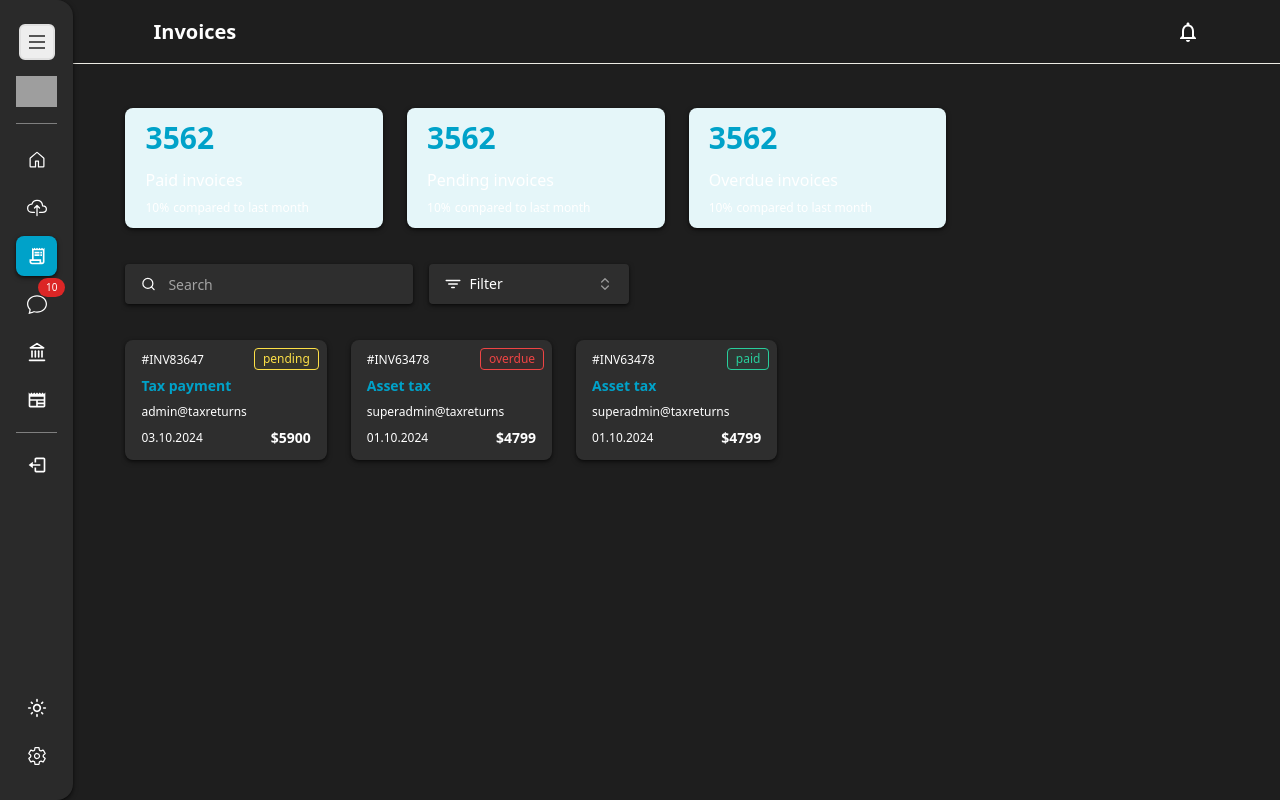
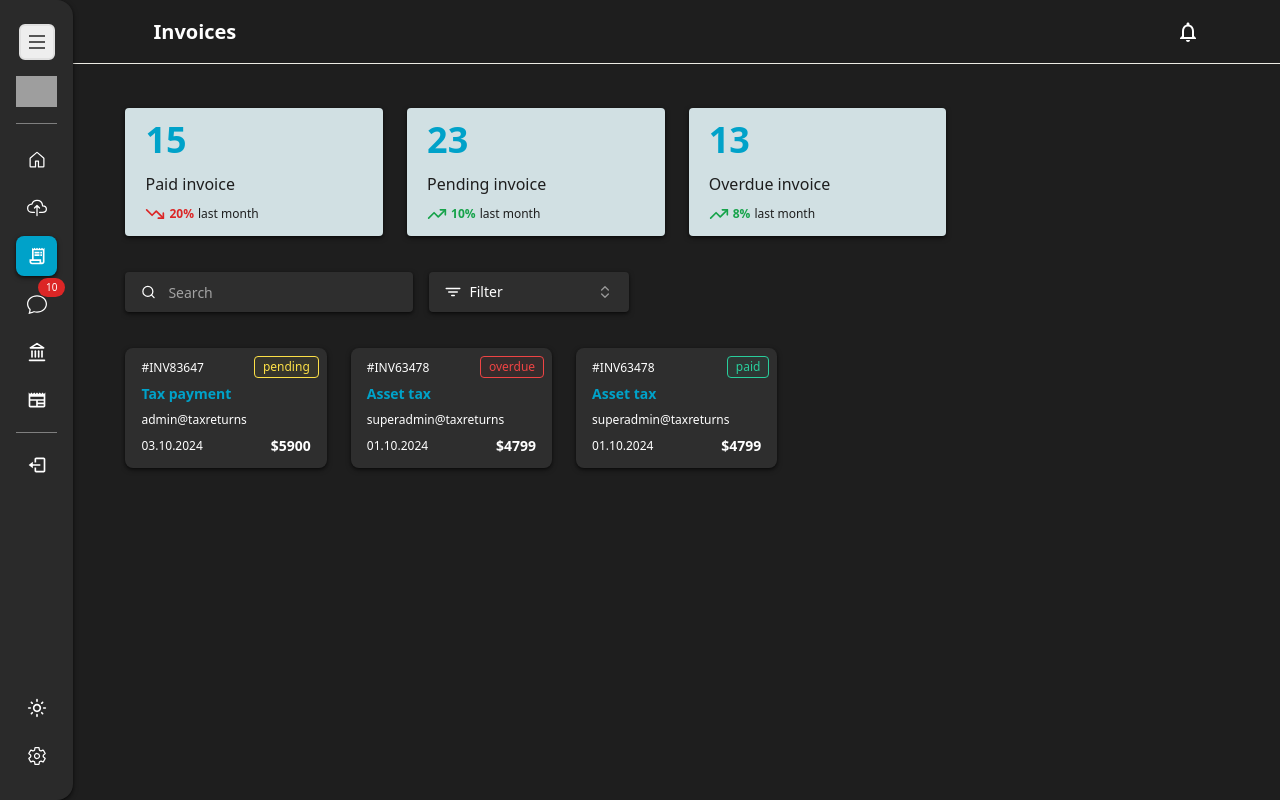
Before and after one commit to Trayshmhirk/tax-return-user-app, a React (Vite) app: page /invoices in a window 1280 px wide. Built offline with nearby package versions, Linux system fonts and the light colour scheme; grey boxes are pictures that could not be loaded.

Commit message:
add metrics card

```diff
--- /dev/null
+++ b/src/components/cards/MetricsCard.tsx
@@ -0,0 +1,40 @@
+import { MetricCardProps } from "@/types/AllTypes";
+import { TrendingUp, TrendingDown } from "lucide-react";
+
+const MetricsCard = ({ metric }: MetricCardPropsTypes) => {
+   return (
+      <div className="w-full flex flex-col gap-3 bg-bubbles dark:bg-opacity-90 text-eerieBlack p-3 px-5 rounded cursor-pointer shadow-md dark:shadow-md-dark">
+         <p className="text-2xl md:text-4xl text-richElectricBlue font-bold">
+            {metric.amount}
+         </p>
+         <div className="flex flex-col gap-2">
+            <p className="font-lg font-medium">
+               {metric.invoice_status === "paid" && "Paid invoice"}
+               {metric.invoice_status === "pending" && "Pending invoice"}
+               {metric.invoice_status === "overdue" && "Overdue invoice"}
+               {metric.invoice_status === "failed" && "Failed invoice"}
+            </p>
+
+            <span className="flex items-center gap-1 text-xs">
+               <span
+                  className={`flex items-center gap-1 font-bold ${metric.is_percentage_increase === true ? "text-green-600" : "text-red-600"}`}
+               >
+                  {metric.is_percentage_increase === true ? (
+                     <TrendingUp className="w-5 h-5" />
+                  ) : (
+                     <TrendingDown className="w-5 h-5" />
+                  )}
+                  {metric.percentage}%
+               </span>
+               <p className="font-medium">last month</p>
+            </span>
+         </div>
+      </div>
+   );
+};
+
+export default MetricsCard;
+
+type MetricCardPropsTypes = {
+   metric: MetricCardProps;
+};
--- a/src/mocks/AllMockData.ts
+++ b/src/mocks/AllMockData.ts
@@ -7,6 +7,7 @@ import {
    QuestionsPropsType,
    RequestsPropTypes,
    CardsProps,
+   MetricCardProps,
 } from "../types/AllTypes";
 
 // request service
@@ -343,3 +344,24 @@ export const initialCards: CardsProps[] = [
       isDefault: false,
    },
 ];
+
+export const invoiceMetrics: MetricCardProps[] = [
+   {
+      amount: 15,
+      percentage: 20,
+      invoice_status: "paid",
+      is_percentage_increase: false,
+   },
+   {
+      amount: 23,
+      percentage: 10,
+      invoice_status: "pending",
+      is_percentage_increase: true,
+   },
+   {
+      amount: 13,
+      percentage: 8,
+      invoice_status: "overdue",
+      is_percentage_increase: true,
+   },
+];
--- a/src/pages/Invoices.tsx
+++ b/src/pages/Invoices.tsx
@@ -1,10 +1,12 @@
 import { useEffect, useState } from "react";
-import SearchAndFilter from "../components/common/SearchAndFilter";
-import InvoiceCard from "../components/cards/InvoiceCard";
-import { InvoicesPropTypes } from "../types/AllTypes";
+import SearchAndFilter from "@/components/common/SearchAndFilter";
+import InvoiceCard from "@/components/cards/InvoiceCard";
+import { InvoicesPropTypes } from "@/types/AllTypes";
 import { filterByDate } from "@/helpers/filterByDate";
 import { fetchInvoices } from "@/api/mockApis";
 import { ClipLoader } from "react-spinners";
+import MetricsCard from "@/components/cards/MetricsCard";
+import { invoiceMetrics } from "@/mocks/AllMockData";
 
 const Invoices = () => {
    const [invoices, setInvoices] = useState<InvoicesPropTypes[]>([]);
@@ -62,39 +64,9 @@ const Invoices = () => {
    return (
       <div className="flex flex-col gap-9">
          <div className="grid grid-cols-1 xs:grid-cols-2 md:grid-cols-3 lg:grid-cols-4 gap-4 md:gap-6">
-            <div className="w-full flex flex-col gap-3 bg-bubbles p-3 px-5 rounded-lg cursor-pointer shadow-md dark:shadow-md-dark">
-               <p className="text-3xl text-richElectricBlue font-bold">3562</p>
-               <div className="flex flex-col gap-2">
-                  <p className="font-lg font-medium">Paid invoices</p>
-
-                  <span className="flex items-center gap-1 text-xs">
-                     <span className="percentage">10%</span>
-                     <p>compared to last month</p>
-                  </span>
-               </div>
-            </div>
-            <div className="w-full flex flex-col gap-3 bg-bubbles p-3 px-5 rounded-lg cursor-pointer shadow-md dark:shadow-md-dark">
-               <p className="text-3xl text-richElectricBlue font-bold">3562</p>
-               <div className="flex flex-col gap-2">
-                  <p className="font-lg font-medium">Pending invoices</p>
-
-                  <span className="flex items-center gap-1 text-xs">
-                     <span className="percentage">10%</span>
-                     <p>compared to last month</p>
-                  </span>
-               </div>
-            </div>
-            <div className="w-full flex flex-col gap-3 bg-bubbles p-3 px-5 rounded-lg cursor-pointer shadow-md dark:shadow-md-dark">
-               <p className="text-3xl text-richElectricBlue font-bold">3562</p>
-               <div className="flex flex-col gap-2">
-                  <p className="font-lg font-medium">Overdue invoices</p>
-
-                  <span className="flex items-center gap-1 text-xs">
-                     <span className="percentage">10%</span>
-                     <p>compared to last month</p>
-                  </span>
-               </div>
-            </div>
+            {invoiceMetrics.map((metric) => (
+               <MetricsCard metric={metric} />
+            ))}
          </div>
          <SearchAndFilter
             handleSearch={handleSearch}
--- a/src/types/AllTypes.ts
+++ b/src/types/AllTypes.ts
@@ -126,3 +126,10 @@ export type CardsProps = {
    cardholderName: string;
    isDefault: boolean;
 };
+
+export type MetricCardProps = {
+   amount: number;
+   percentage: number;
+   is_percentage_increase: boolean;
+   invoice_status: "pending" | "paid" | "overdue" | "failed";
+};
```
